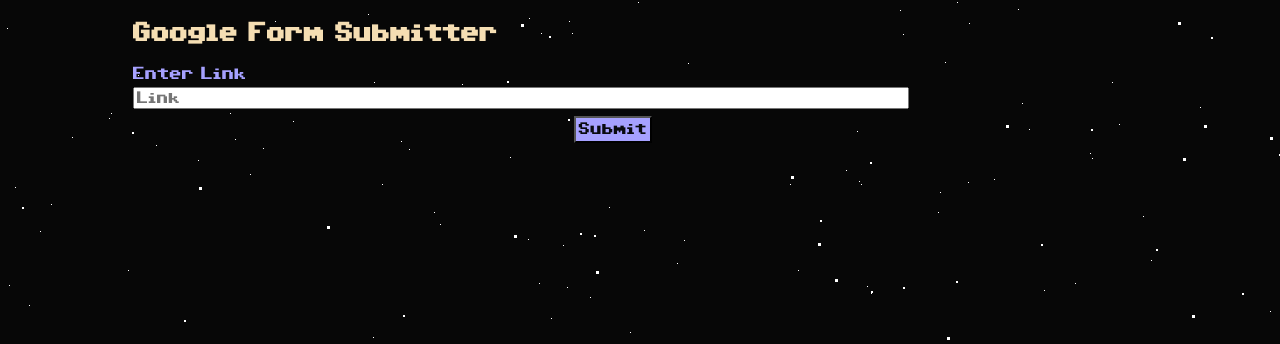
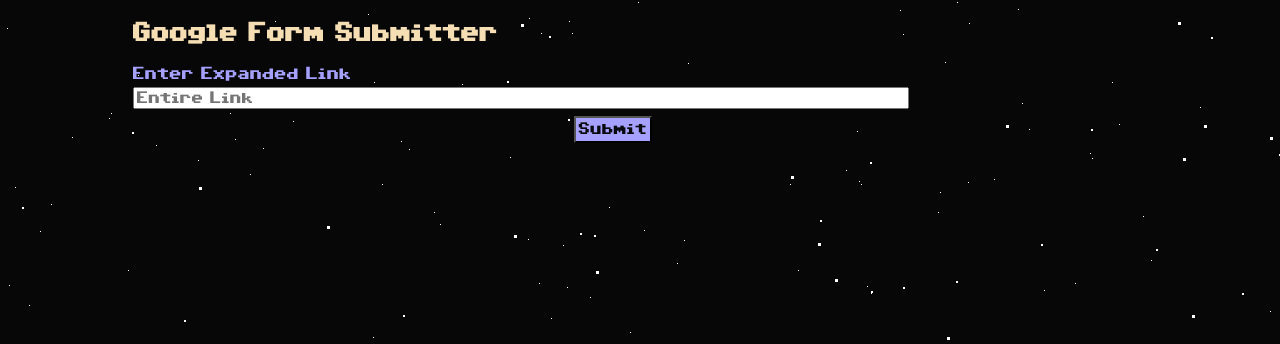
Before and after one commit to anshnt/Google_form_bot, a Flask app: page /gform in a window 1280 px wide. Shown: the part 169-513 px from the top of the page. Run offline with Flask 2, Linux system fonts and the light colour scheme.

Commit message:
Instructions

```diff
--- a/templates/gform_get.html
+++ b/templates/gform_get.html
@@ -12,8 +12,8 @@
             </h2>
             <form method="POST" action="{{ url_for('gform') }}">
                 <div class="heading-h5">
-                    <span class="">Enter Link</span>
-                    <input class="" type="text" name="link" placeholder="Link">
+                    <span class="">Enter Expanded Link</span>
+                    <input class="" type="text" name="link" placeholder="Entire Link">
                 </div>
 
                 <div class="heading-h5">
```
